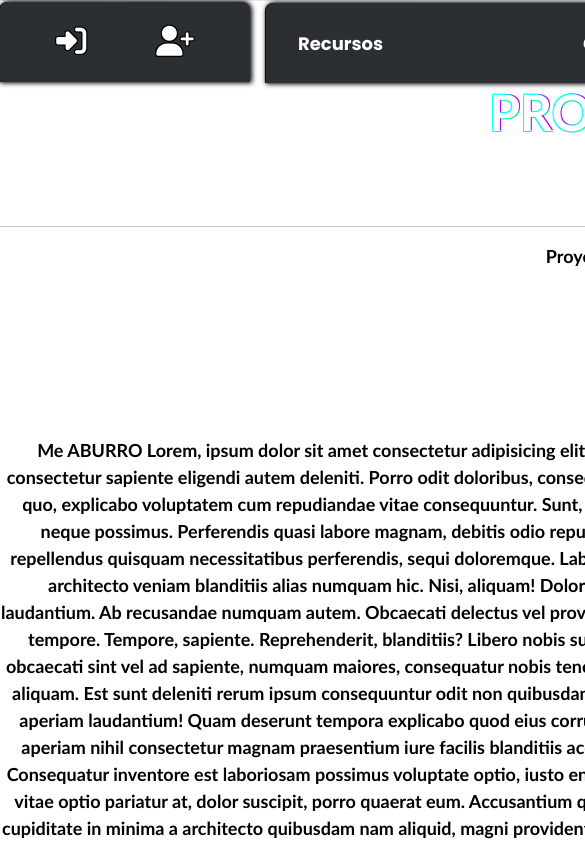
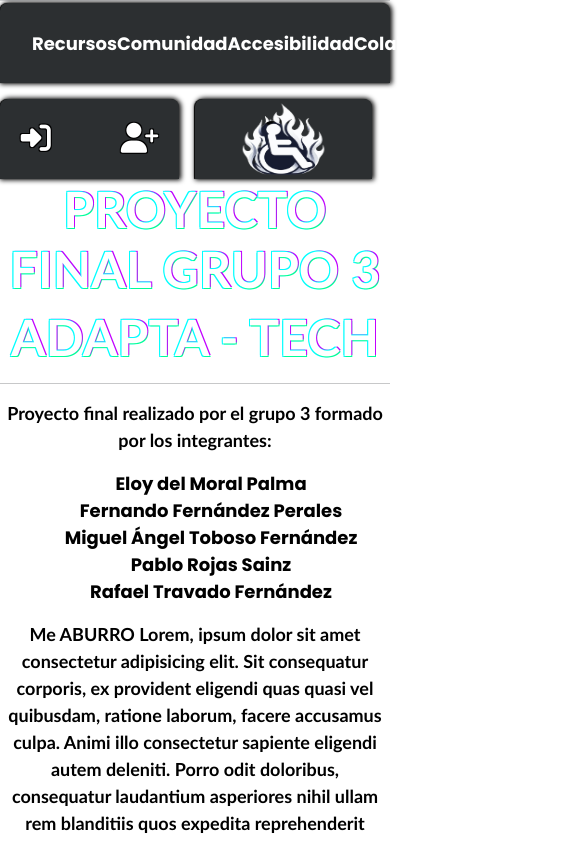
Before and after one commit to projass/proyectofinaldotnet, an Angular app in the folder Proyecto Final - Adapta-Tech/: page /inicio in a window 390 px wide. Shown: the top 841 px of the page, 585 px wide, since content can reach past the window. Built offline with nearby package versions, Linux system fonts and the light colour scheme.

Commit message:
Actualización 4

```diff
--- a/Proyecto Final - Adapta-Tech/src/app/app.routes.ts
+++ b/Proyecto Final - Adapta-Tech/src/app/app.routes.ts
@@ -4,6 +4,9 @@ import { MenuComponent } from './menu/menu/menu.component';
 import { NotfoundComponent } from './menu/notfound/notfound.component';
 import { AyudasComponent } from './Recursos/ayudas/ayudas.component';
 import { InicioComponent } from './inicio/inicio.component';
+import { FormacionComponent } from './Recursos/formacion/formacion.component';
+import { InclusionComponent } from './Recursos/inclusion/inclusion.component';
+import { OcioComponent } from './Recursos/ocio/ocio.component';
 
 export const routes: Routes = [
     { path: '', redirectTo: 'inicio', pathMatch: 'full' },
@@ -11,5 +14,8 @@ export const routes: Routes = [
     { path: 'menu', component: MenuComponent },
     { path: 'login', component: LoginComponent },
     { path: 'ayudas', component: AyudasComponent},
+    { path: 'formacion', component: FormacionComponent},
+    { path: 'inclusion', component: InclusionComponent},
+    { path: 'ocio', component: OcioComponent},
     { path: '**', component: NotfoundComponent }
   ];
--- a/Proyecto Final - Adapta-Tech/src/app/menu/menu/menu.component.css
+++ b/Proyecto Final - Adapta-Tech/src/app/menu/menu/menu.component.css
@@ -37,9 +37,8 @@
  /* Barra desplegable */
  .angular {
     display: flex;
-    justify-content: center;
+    justify-content: space-around;
     align-items: center;
-    gap: 200px;
     background-color: rgb(44, 47, 49);
     color: white;
     font-size: large;
@@ -157,3 +156,25 @@ a {
     border-radius: 0.5rem;
     box-shadow: inset 1px 5px 5px 1px rgba(0, 0, 0, 0.5);
 }
+
+/* para hacerlo responsive */
+
+@media only screen and (max-width: 1080px) {
+    .secciones {
+        display: grid;
+        grid-template-columns: 1fr 1fr ;
+        grid-template-areas: "menu menu"
+                             "login logo";
+        gap: 1rem;
+      }
+      .menu {
+        /* grid-area: menu; */
+        grid-column: 1 / span 3;
+    }
+    .login {
+        grid-area: login;
+    }
+    .logo {
+        grid-area: logo;
+    }
+}
```
Also changed, not shown: 2 other files (tests, documents, lock files or other folders).
